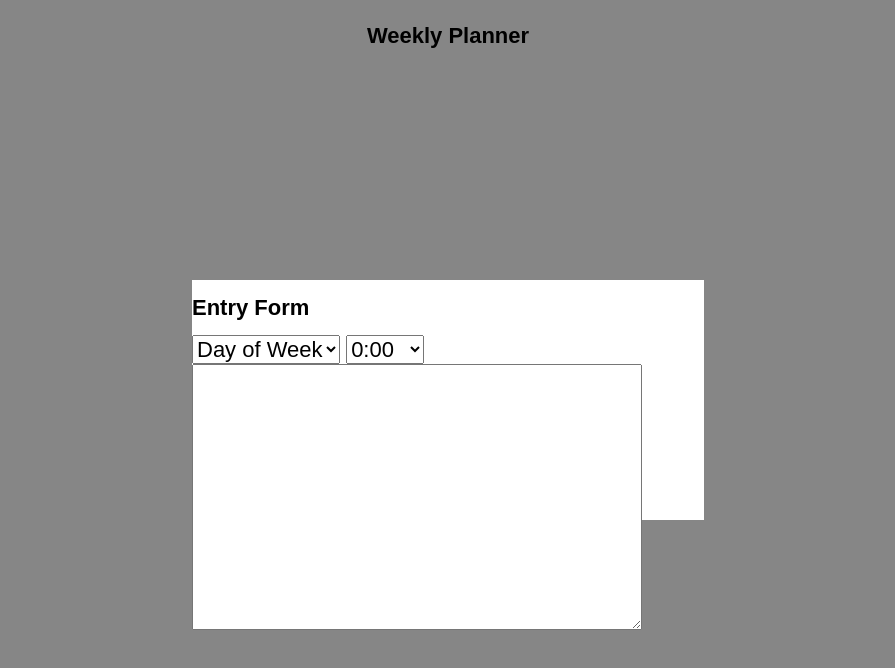
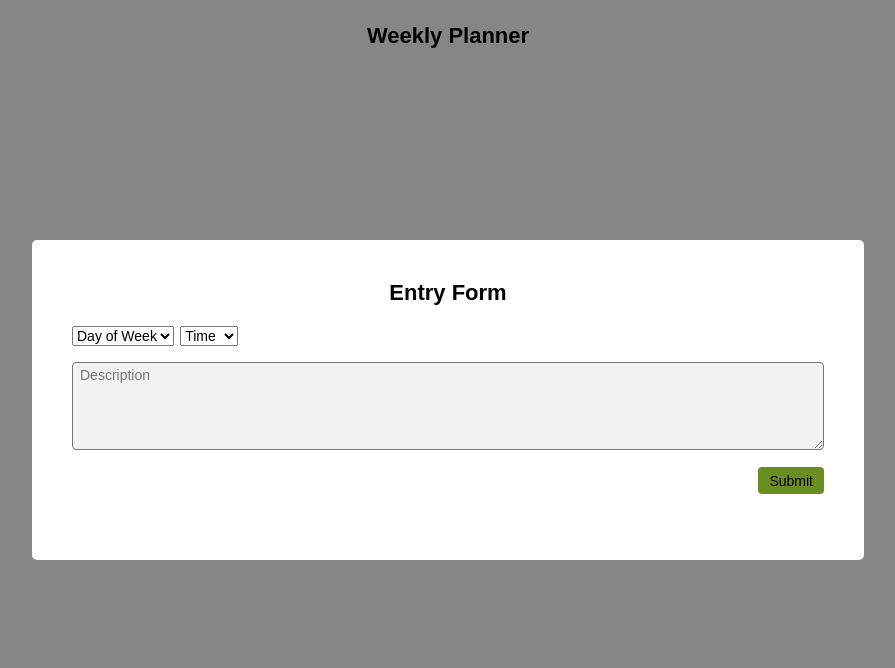
Before and after one commit to ameliatalkington/week-planner, a plain HTML site: page index.html in a window 1280 px wide. Shown: the whole page, without its empty margins (192-1087 px from the left). Drawn offline with Linux system fonts and the light colour scheme.

Commit message:
Styled modal

```diff
--- a/index.html
+++ b/index.html
@@ -36,6 +36,7 @@
               <option value="sun">Sunday</option>
             </select>
             <select name="time">
+              <option value="time">Time</option>
               <option value="0">0:00</option>
               <option value="1">1:00</option>
               <option value="2">2:00</option>
@@ -65,9 +66,12 @@
         </div>
         <div class="row">
           <div class="column">
-            <textarea id="notes" rows="10" cols="33" name="notes">
-
-            </textarea>
+            <textarea id="notes" rows="5" cols="33" name="notes" placeholder="Description"></textarea>
+          </div>
+        </div>
+        <div class="row">
+          <div class="column">
+            <input type="submit" name="Submit" id="submit" value="Submit">
           </div>
         </div>
       </form>
--- a/styles.css
+++ b/styles.css
@@ -4,17 +4,59 @@
   font-family: sans-serif;
 }
 
-button {
+button,
+#submit {
   border: none;
   background-color: olivedrab;
+  border-radius: 4px;
+  cursor: pointer;
+}
+
+button {
+  font-size: 16px;
   padding: 0.35rem 0.75rem;
+}
+
+form {
+  margin: 40px;
+}
+
+select,
+textarea,
+input {
+  font-size: 14px;
+}
+
+textarea {
+  padding-left: 7px;
+  padding-top: 4px;
+  background-color: rgba(237, 237, 237, 0.7);
   border-radius: 4px;
-  font-size: 16px;
-  cursor: pointer;
+}
+
+select {
+  margin-bottom: 0.75rem;
+}
+
+h1 {
+  text-align: center;
 }
 
 .hidden {
   display: none;
+}
+
+.row {
+  display: flex;
+  align-items: center;
+}
+
+.column {
+  width: 100%;
+}
+
+.column-half {
+  width: 50%;
 }
 
 .modal-background {
@@ -30,9 +72,10 @@ button {
 }
 
 .modal {
-  width: 40%;
-  height: 30%;
+  width: 65%;
+  height: 40%;
   background-color: white;
+  border-radius: 5px;
 }
 
 .weekly-planner {
@@ -56,3 +99,14 @@ button {
   text-align: center;
   margin: 2rem auto;
 }
+
+#notes {
+  width: 100%;
+  height: 30%;
+  margin-bottom: 0.5rem;
+}
+
+#submit {
+  float: right;
+  padding: 0.25rem 0.5rem;
+}
```
